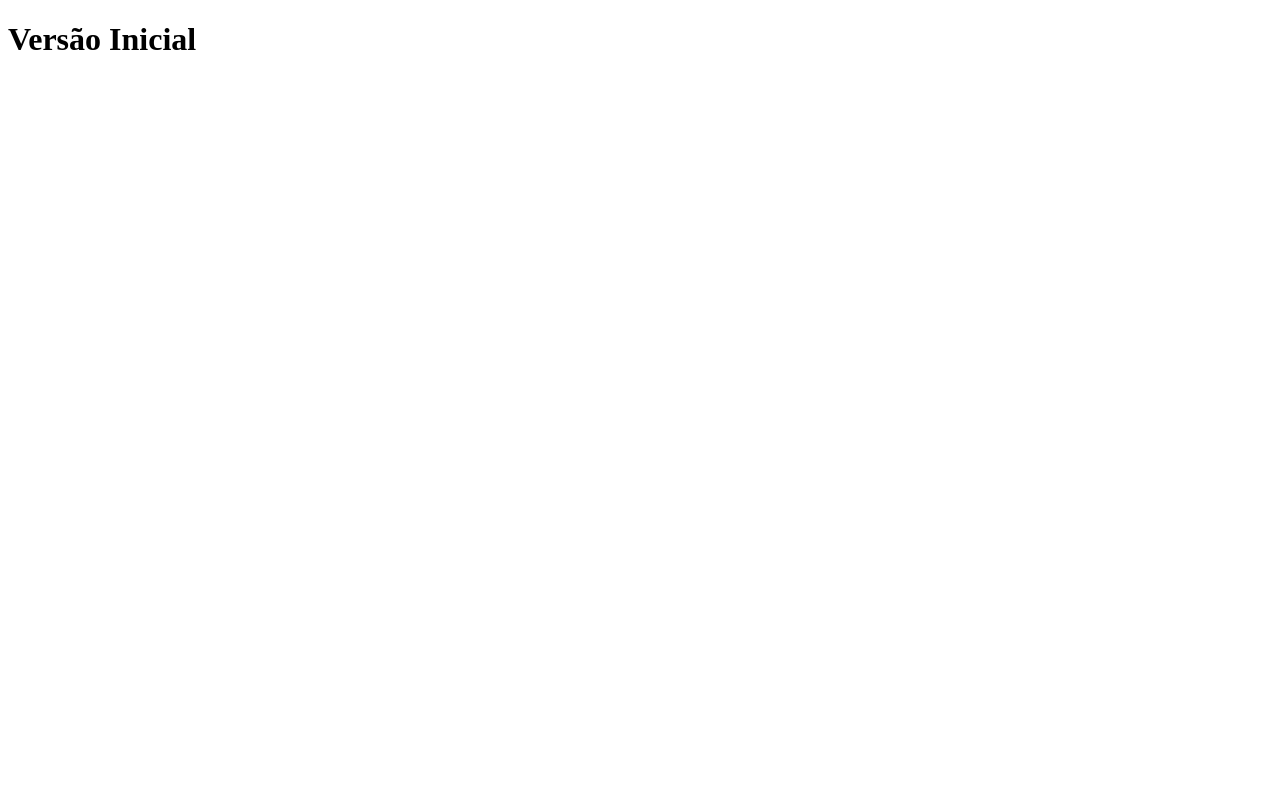
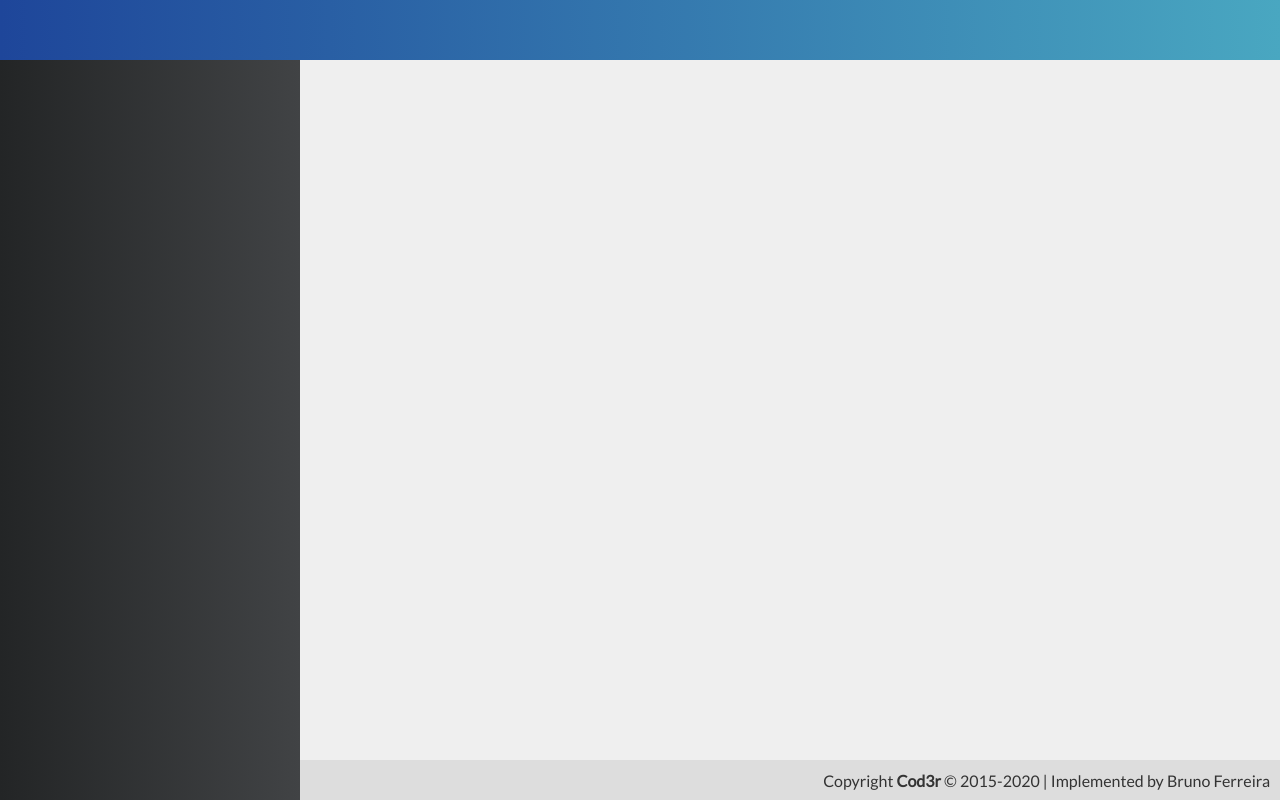
Before and after one commit to BrunoFerreira10/js2020-course, a Vue app in the folder js2020-course/32-final-project/versao-inicial/frontend/: page / in a window 1280 px wide. Built offline with nearby package versions, Linux system fonts and the light colour scheme.

Commit message:
535. Final project frontend - Struture from initial template

```diff
--- a/js2020-course/32-final-project/versao-inicial/frontend/src/App.vue
+++ b/js2020-course/32-final-project/versao-inicial/frontend/src/App.vue
@@ -1,15 +1,46 @@
 <template>
-	<div id="app">
-		<h1>Versão Inicial</h1>
-	</div>
+  <div id="app">
+    <Header></Header>
+    <Menu></Menu>
+    <Content></Content>
+    <Footer></Footer>
+  </div>
 </template>
 
 <script>
+// @ is the src path
+import Header from "@/components/template/Header"
+import Menu from "@/components/template/Menu"
+import Content from "./components/template/Content"
+import Footer from "./components/template/Footer"
+
 export default {
-	name: "App",
-}
+  name: "App",
+  components: { Header, Menu, Content, Footer }
+};
 </script>
 
 <style>
+	* {
+		font-family: "Lato", sans-serif;
+	}
 
+	body {
+		margin: 0;
+	}
+
+	#app {
+		-webkit-font-smoothing: antialiased;
+		-moz-osx-font-smoothing: grayscale;
+
+		height: 100vh;
+		display: grid;
+		grid-template-rows: 60px 1fr 40px;
+		grid-template-columns: 300px 1fr;
+
+		grid-template-areas:
+			"header header"
+			"menu content"
+			"menu footer";
+	}
 </style>
--- /dev/null
+++ b/js2020-course/32-final-project/versao-inicial/frontend/src/components/template/Content.vue
@@ -0,0 +1,17 @@
+<template>
+    <div class="content"></div>
+</template>
+
+<script>
+export default {
+    name: 'Content'
+}
+</script>
+
+<style>
+    .content {
+        grid-area: content;
+        background-color: #efefef;
+        padding: 20px;
+    }
+</style>
--- /dev/null
+++ b/js2020-course/32-final-project/versao-inicial/frontend/src/components/template/Footer.vue
@@ -0,0 +1,23 @@
+<template>
+  <footer class="footer">
+    <span>Copyright <strong>Cod3r</strong> © 2015-2020 | Implemented by Bruno Ferreira</span>
+  </footer>
+</template>
+
+<script>
+export default {
+  name: 'Footer'}
+</script>
+
+<style>
+  .footer {
+    grid-area: footer;
+    background-color: #DDD;
+    color: #333;
+
+    display: flex;
+    align-items: center;
+    justify-content: flex-end;
+    padding-right: 10px;
+  }
+</style>
--- /dev/null
+++ b/js2020-course/32-final-project/versao-inicial/frontend/src/components/template/Header.vue
@@ -0,0 +1,20 @@
+<template>
+  <div class="header"></div>
+</template>
+
+<script>
+export default {
+  name: 'Header'
+}
+</script>
+
+<style>
+  .header {
+    grid-area: header;
+    background: linear-gradient(to right, #1e469a, #49a7c1);
+
+    display: flex;
+    justify-content: center;
+    align-items: center;
+  }
+</style>
--- /dev/null
+++ b/js2020-course/32-final-project/versao-inicial/frontend/src/components/template/Menu.vue
@@ -0,0 +1,22 @@
+<template>
+  <aside class="menu">
+
+  </aside>
+</template>
+
+<script>
+export default {
+  name: 'Menu'
+}
+</script>
+
+<style>
+  .menu {
+    grid-area: menu;
+    background: linear-gradient(to right, #232526, #414345);
+
+    display: flex;
+    flex-direction: column;
+    flex-wrap: wrap;
+  }
+</style>
```
Also changed, not shown: 1 other file (tests, documents, lock files or other folders).
